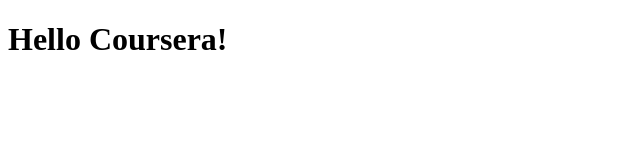
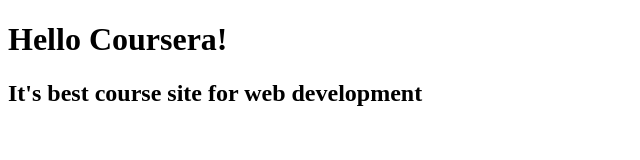
Before and after one commit to Meksud7/Coursera-test, a plain HTML site: page site/index.html in a window 1280 px wide. Shown: the whole page, without its empty margins (0-640 px from the left). Drawn offline with Linux system fonts and the light colour scheme.

Commit message:
Something Add.

```diff
--- a/site/index.html
+++ b/site/index.html
@@ -8,5 +8,6 @@
 	</head>
 	<body>
 		<h1>Hello Coursera!</h1>
+		<h2>It's best course site for web development</h2>
 	</body>
 </html>
```
